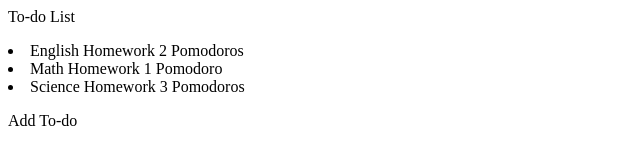
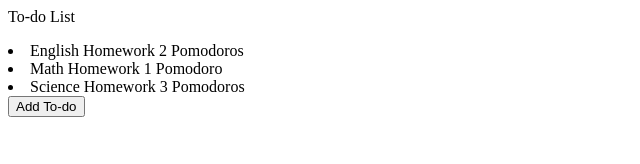
Before and after one commit to abtaylor/To-do2, a plain HTML site: page index.html in a window 1280 px wide. Shown: the whole page, without its empty margins (0-640 px from the left). Drawn offline with Linux system fonts and the light colour scheme.

```diff
--- a/index.html
+++ b/index.html
@@ -7,7 +7,9 @@
             <li> English Homework 2 Pomodoros </li>
             <li> Math Homework 1 Pomodoro </li>
             <li> Science Homework 3 Pomodoros </li>
-            <p> Add To-do </p>
+
+  <input type="submit" value="Add To-do">
+</form>
         </body>
 
 </html>
```
